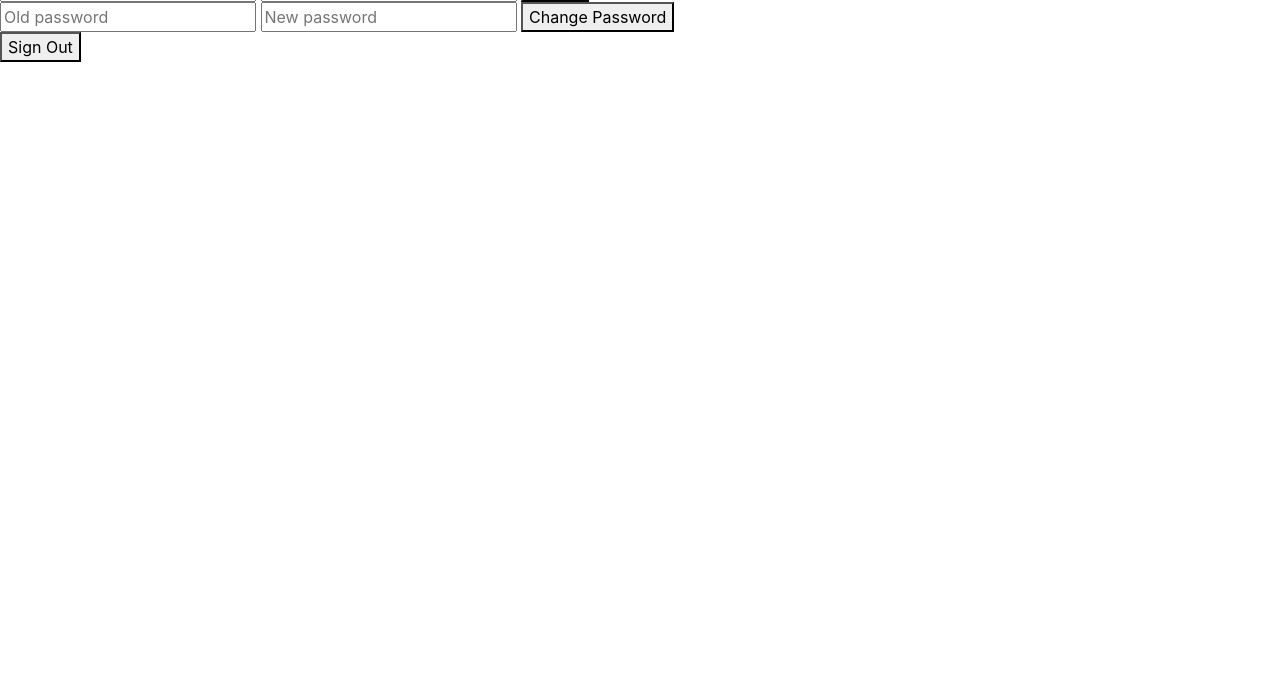
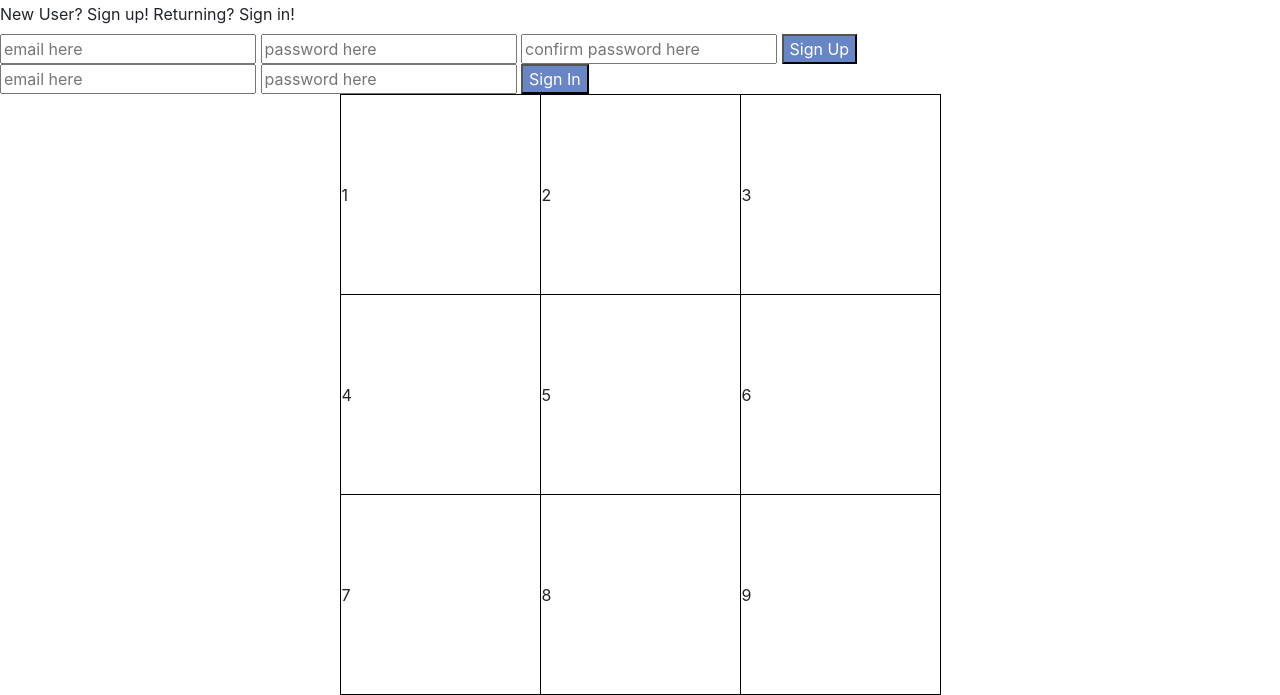
Before and after one commit to tparks1100/thulas-tic-tac-toe-client, a website built with webpack: page index.html in a window 1280 px wide. Shown: the part 122-817 px from the top of the page. Built offline with nearby package versions, Linux system fonts and the light colour scheme.

Commit message:
Lots of Edits
created a little bit of html and class
moved all curl scripts that had to do with auth into an auth folder
curl scrips for game with go into game folder that I created
created curl script for create new game

```diff
--- a/assets/scripts/ui.js
+++ b/assets/scripts/ui.js
@@ -16,6 +16,9 @@ const signInSuccess = function (response) {
   store.user = response.user
   console.log('store: ', store)
   console.log('token: ', store.user.token)
+
+  $('.authenticated').show()
+  $('.unauthenticated').hide()
 }
 
 const signInFailure = function () {
@@ -32,6 +35,8 @@ const changePasswordFailure = function () {
 
 const signOutSuccess = function () {
   $('#message').text('Signed you out!')
+  $('.unauthenticated').show()
+  $('.authenticated').hide()
 }
 
 const signOutFailure = function () {
--- a/assets/styles/index.scss
+++ b/assets/styles/index.scss
@@ -1 +1,29 @@
 @import '~bootstrap/scss/bootstrap';
+h1 {
+  color: #ff9a76;
+  font-family: 'Ranchers', cursive;
+  font-size: 90px;
+  text-align: center;
+}
+
+.authenticated {
+  display: none;
+}
+
+button {
+  background-color: #6886c5;
+  color: white;
+}
+
+table {
+  border: 1px solid black;
+  margin-left: auto;
+  margin-right: auto;
+  padding: 100px;
+}
+
+td {
+border: 1px solid black;
+height: 200px;
+width: 200px;
+}
--- a/index.html
+++ b/index.html
@@ -16,28 +16,52 @@
 
       <p id="message"></p>
 
+      <div class="unauthenticated">
+        <label id="label1">New User? Sign up! Returning? Sign in!</label>
+
         <form id="sign-up">
-        <input name="credentials[email]" type="email" placeholder="Enter email">
-        <input name="credentials[password]" type="password" placeholder="Enter password">
-        <input name="credentials[password_confirmation]" type="password" placeholder="Confirm password">
+          <input name="credentials[email]" placeholder="email here" type="text">
+          <input name="credentials[password]" placeholder="password here" type="password">
+          <input name="credentials[password_confirmation]" placeholder="confirm password here" type="password">
           <button type="submit">Sign Up</button>
         </form>
 
         <form id="sign-in">
-        <input name="credentials[email]" type="email" placeholder="Enter email">
-        <input name="credentials[password]" type="password" placeholder="Enter password">
+          <input name="credentials[email]" placeholder="email here" type="email">
+          <input name="credentials[password]" placeholder="password here" type="password">
           <button type="submit">Sign In</button>
         </form>
+      </div>
 
+      <div class="authenticated">
         <form id="change-password">
-        <input name="passwords[old]" type="password" placeholder="Old password">
-        <input name="passwords[new]" type="password" placeholder="New password">
+          <input name="passwords[old]" placeholder="old password" type="password">
+          <input name="passwords[new]" placeholder="new password" type="password">
           <button type="submit">Change Password</button>
         </form>
 
         <form id="sign-out">
           <button type="submit">Sign Out</button>
         </form>
+      </div>
+
+      <TABLE>
+       <TR>
+          <TD>1</TD>
+          <TD>2</TD>
+          <TD>3</TD>
+       </TR>
+       <TR>
+          <TD>4</TD>
+          <TD>5</TD>
+          <TD>6</TD>
+       </TR>
+       <TR>
+          <TD>7</TD>
+          <TD>8</TD>
+          <TD>9</TD>
+       </TR>
+      </TABLE>
 
     </body>
 </html>
```
Also changed, not shown: 8 other files. Lines whose indentation alone changed are shown as unchanged.
